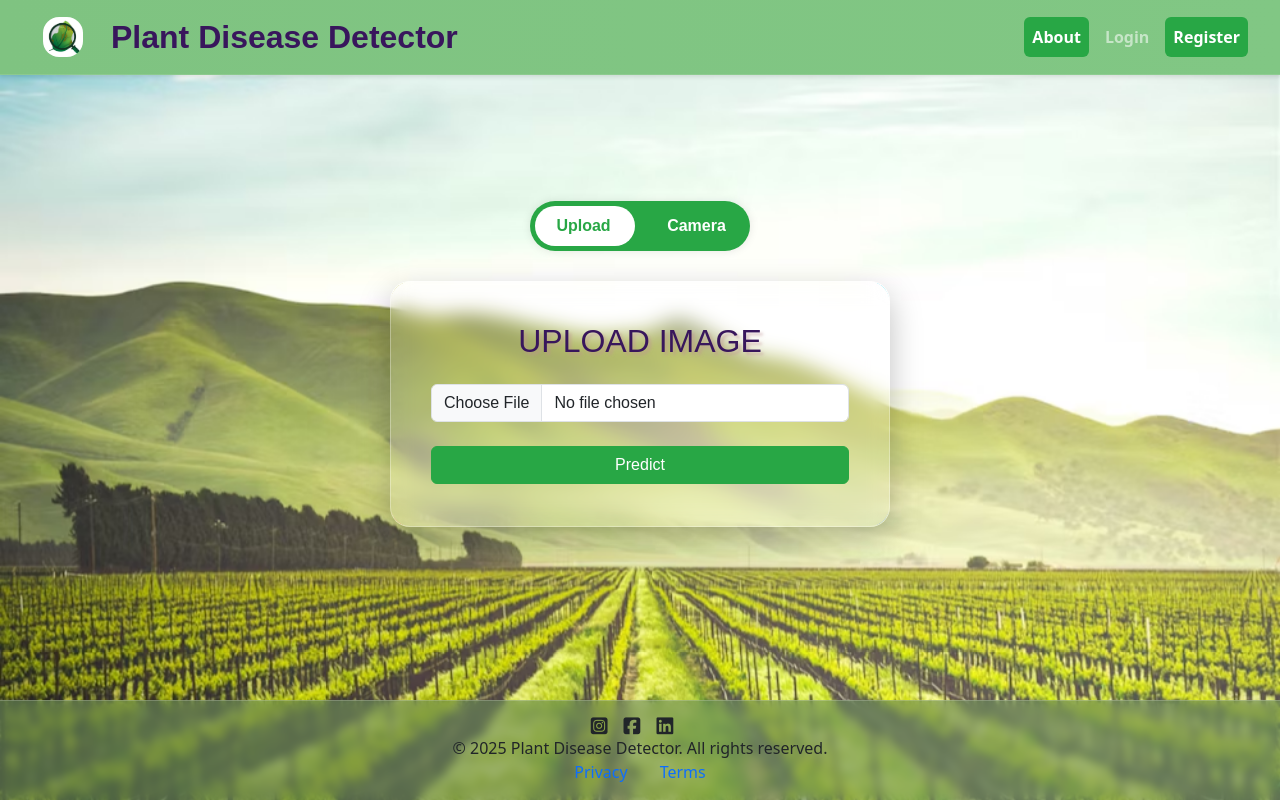
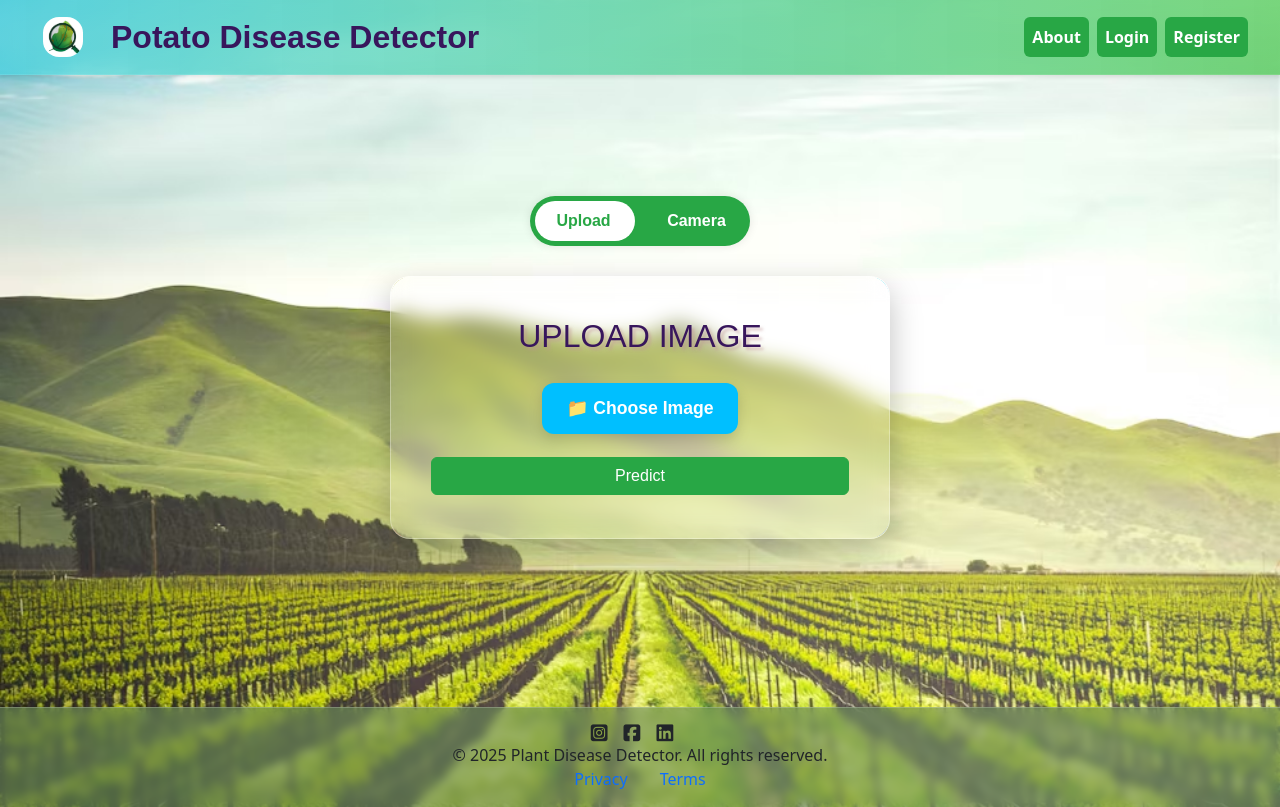
Before and after one commit to 1177SayanShee/Potato-Disease-Detection, a Python web app: template potato-disease-classification/api/templates/index.html in a window 1280 px wide. Run offline with Jinja, Linux system fonts and the light colour scheme; the template is opened without the code that fills it, so the values that code supplies are empty; some web fonts are replaced.

Commit message:
Update the styling of Upload Image Input

```diff
--- a/potato-disease-classification/api/static/style.css
+++ b/potato-disease-classification/api/static/style.css
@@ -192,6 +192,12 @@ h2 {
     transition: all 0.5s ease;
 }
 
+.btn-success:hover {
+    transform: scale(1.030);
+    background-color: #218838;
+}
+
+
 /* Make adjustments below medium screen (bootstrap breakpoint is 768px) */
 @media (max-width: 741px) {
 
@@ -225,7 +231,10 @@ h2 {
 }
 
 .custom-navbar {
-    background: linear-gradient(90deg, #7fc381, #81c784);
+    /* background: linear-gradient(90deg, #7fc381, #81c784); */
+    /* background: linear-gradient(90deg, #4addeb, #6ac66f); */
+    background: linear-gradient(90deg, rgba(73, 213, 226, 0.7), rgba(87, 203, 92, 0.8));
+
     padding: 0.5rem 1rem;
     box-shadow: 0 2px 4px rgba(0, 0, 0, 0.1);
     backdrop-filter: blur(10px);
@@ -385,6 +394,24 @@ h2 {
     }
 }
 
+.custom-upload-btn {
+    display: inline-block;
+    padding: 0.75rem 1.5rem;
+    background-color: #00bfff;
+    color: white;
+    border-radius: 12px;
+    cursor: pointer;
+    font-size: 1.1rem;
+    transition: background-color 0.3s ease, transform 0.2s ease;
+    box-shadow: 0 6px 14px rgba(0, 0, 0, 0.15);
+}
+
+.custom-upload-btn:hover {
+    background-color: #009acd;
+    transform: scale(1.03);
+}
+
+
 
 /* Responsive adjustments for glass-card and preview */
 @media (max-width: 768px) {
--- a/potato-disease-classification/api/templates/includes/navbar.html
+++ b/potato-disease-classification/api/templates/includes/navbar.html
@@ -5,7 +5,7 @@
       <a class="logo text-decoration-none" href="/">
         <img src="/static/ProjectIcons/plantdiseaseicon.jpg" alt="iconImage.png" class="logo-img">
       </a>
-      <a class="navbar-brand cal-sans-regular brand-text ms-2 mb-0" href="/">Plant Disease Detector</a>
+      <a class="navbar-brand cal-sans-regular brand-text ms-2 mb-0" href="/">Potato Disease Detector</a>
       <!-- <a class="btn btn-success me-2" href="/about">About</a> -->
 
     </div>
@@ -25,7 +25,8 @@
           <a class="nav-link btn btn-success text-white my-1 mx-1" href="/about">About</a>
         </li>
         <li class="nav-item">
-          <a class="nav-link btn btn-outline-light my-1 mx-1" href="/">Login</a>
+          <a class="nav-link btn btn-success text-white my-1 mx-1" href="/login">Login</a>
+
         </li>
         <li class="nav-item">
           <a class="nav-link btn btn-success text-white my-1 mx-1" href="/">Register</a>
--- a/potato-disease-classification/api/templates/index.html
+++ b/potato-disease-classification/api/templates/index.html
@@ -6,7 +6,6 @@
 
 
     <!-- Toggle Switch -->
-    <!-- <div class="toggle-container"> -->
     <div class="toggle-container d-flex justify-content-center flex-wrap gap-3">
 
         <input type="radio" name="toggle" id="upload" checked>
@@ -23,11 +22,14 @@
     <div id="uploadCard" class="glass-card cal-sans-regular">
         <h2>UPLOAD IMAGE</h2>
         <form action="/predict" method="post" enctype="multipart/form-data">
-            <div class="mb-3">
-                <input type="file" id="uploadImage" name="file" class="form-control" accept="image/*" required
-                    onchange="previewUploadImage()">
 
+            <div class="custom-upload mb-3 text-center">
+                <label for="uploadImage" class="custom-upload-btn">📁 Choose Image</label>
+                <input type="file" id="uploadImage" name="file" accept="image/*" required
+                    onchange="previewUploadImage()" hidden>
+                <p id="file-name" class="mt-2 text-muted"></p>
             </div>
+
             <button type="submit" class="btn btn-success w-100">Predict</button>
         </form>
     </div>
@@ -38,7 +40,7 @@
         <video id="cameraFeed" autoplay class="preview-img"></video>
         <canvas id="snapshot" style="display: none;"></canvas>
         <!-- <div class="mt-3 d-flex justify-content-between"> -->
-            <div class="mt-3 d-flex justify-content-between flex-wrap gap-2">
+        <div class="mt-3 d-flex justify-content-between flex-wrap gap-2">
             <button class="btn btn-outline-warning" onclick="capturePhoto()">Capture</button>
             <button class="btn btn-success" onclick="predictCamera()">Predict</button>
 
@@ -154,6 +156,7 @@
                 preview.src = e.target.result;
                 preview.style.display = 'block';
                 document.getElementById('result').innerText = '';
+                document.getElementById('file-name').textContent = fileInput.files[0].name;
             };
             reader.readAsDataURL(fileInput.files[0]);
         } else {
@@ -220,10 +223,10 @@
     }
 
     function resetCameraForm() {
-            cameraImageInput.value = '';  // Clear base64 data
-            preview.style.display = 'none'; // Hide the image preview
-            document.getElementById('result').innerText = ''; // Clear the result text
-        }
+        cameraImageInput.value = '';  // Clear base64 data
+        preview.style.display = 'none'; // Hide the image preview
+        document.getElementById('result').innerText = ''; // Clear the result text
+    }
 
     function handleToggleChange(toggle) {
         if (toggle.checked) {
```
Also changed, not shown: potato-disease-classification/api/main.py (+11 -16 lines).
